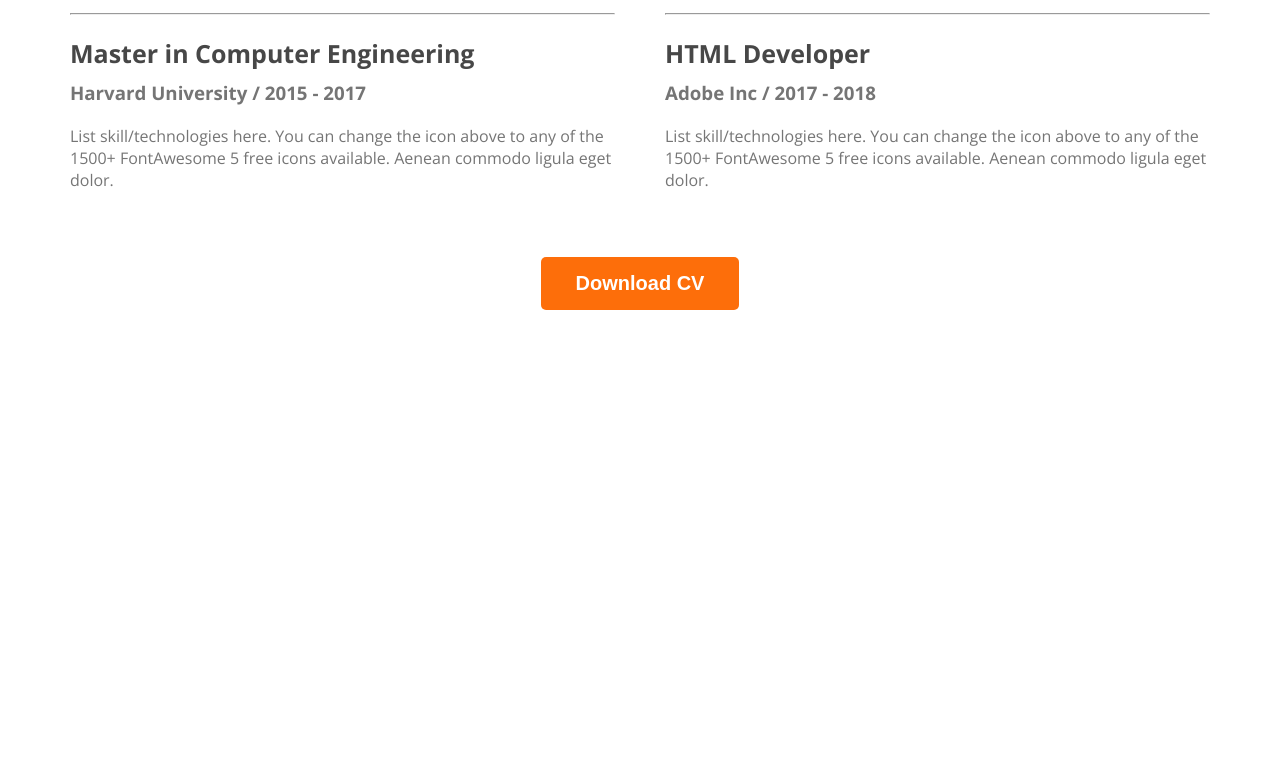
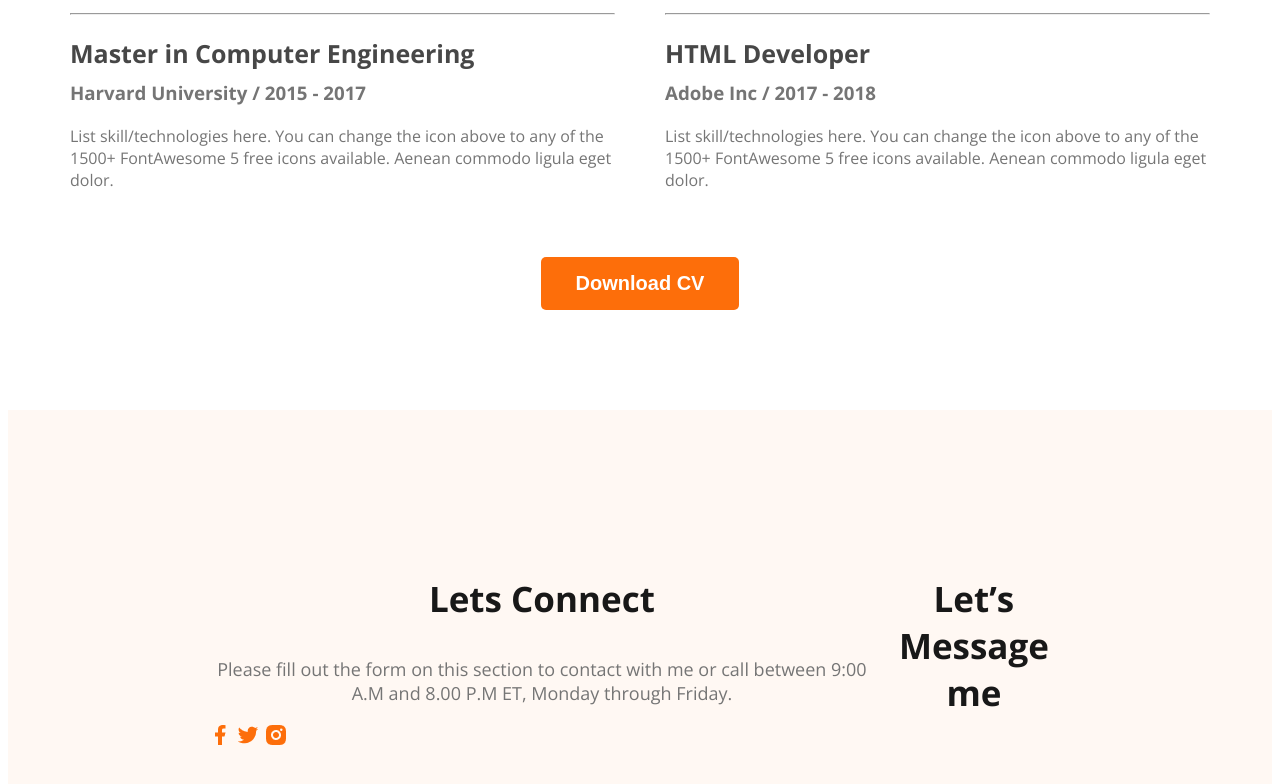
Before and after one commit to Meghadrita/web-developer-forttfolio, a plain HTML site: page index.html in a window 1280 px wide. Shown: the part 2865-3649 px from the top of the page. Before the commit the page ends 3183 px from the top, so only its background shows below. Drawn offline with nearby package versions, Linux system fonts and the light colour scheme.

Commit message:
basic footer

```diff
--- a/index.html
+++ b/index.html
@@ -163,7 +163,19 @@
         </section>
     </main>
     <footer>
-
+        <div class="footer-column">
+            <h3 class="section-title">Lets Connect</h3>
+            <p class="section-description">Please fill out the form on this section to contact with me or call between
+                9:00 A.M and 8.00 P.M ET, Monday through Friday.</p>
+                <div class="social-links">
+                    <a href=""><img src="images/icons/facebook.png" alt=""></a>
+                    <a href=""><img src="images/icons/twitter.png" alt=""></a>
+                    <a href=""><img src="images/icons/insta.png" alt=""></a>
+                </div>
+        </div>
+        <div class="footer-column">
+            <h3 class="section-title">Let’s Message me</h3>
+        </div>
     </footer>
 
 </body>
--- a/styles/portfolio.css
+++ b/styles/portfolio.css
@@ -183,3 +183,10 @@ main section {
     text-align: center;
     margin-top: 50px;
 }
+/* footer styles */
+footer{
+    display: flex;
+    background: #FFF8F3;
+    margin-top: 100px;
+    padding: 130px 200px;
+}
```
